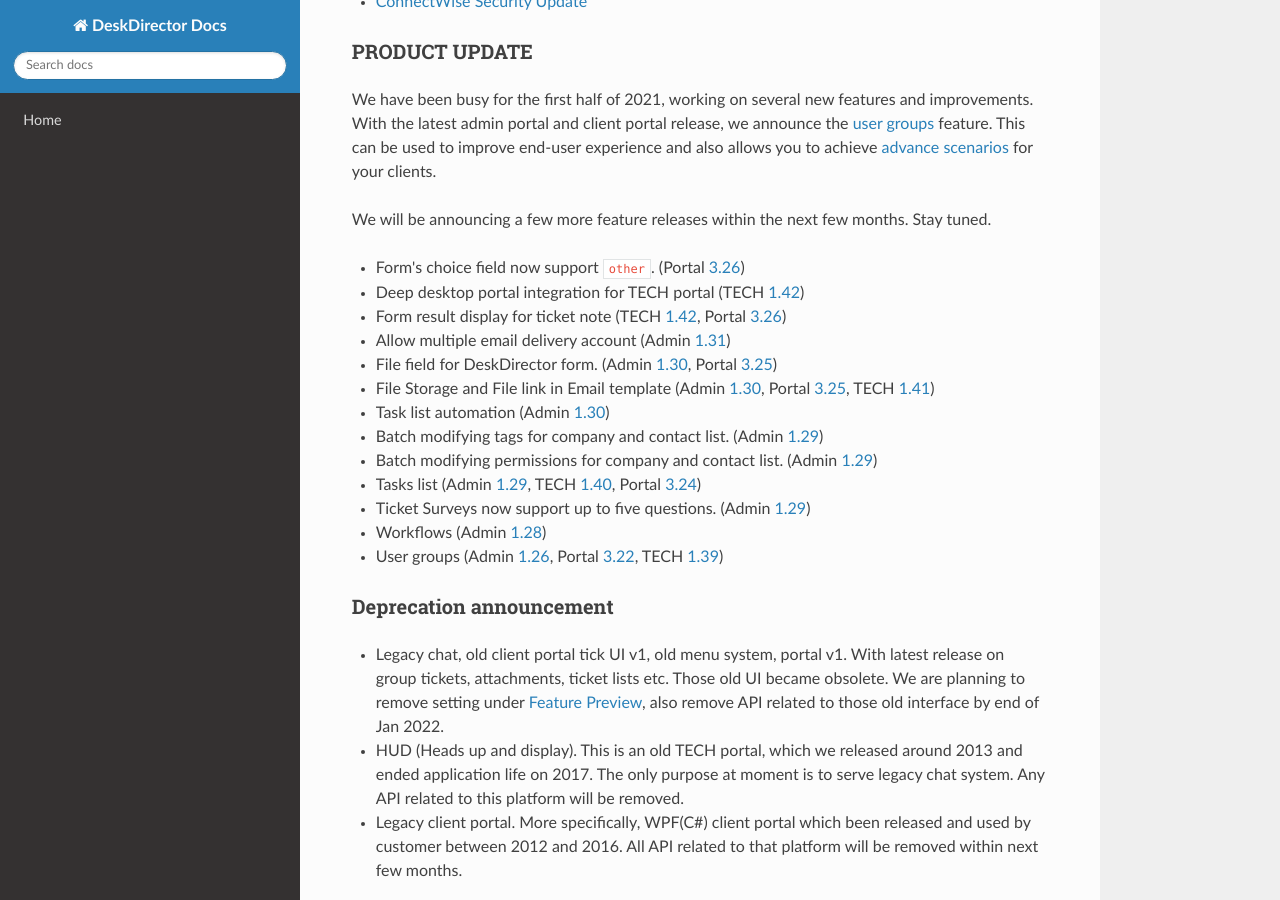
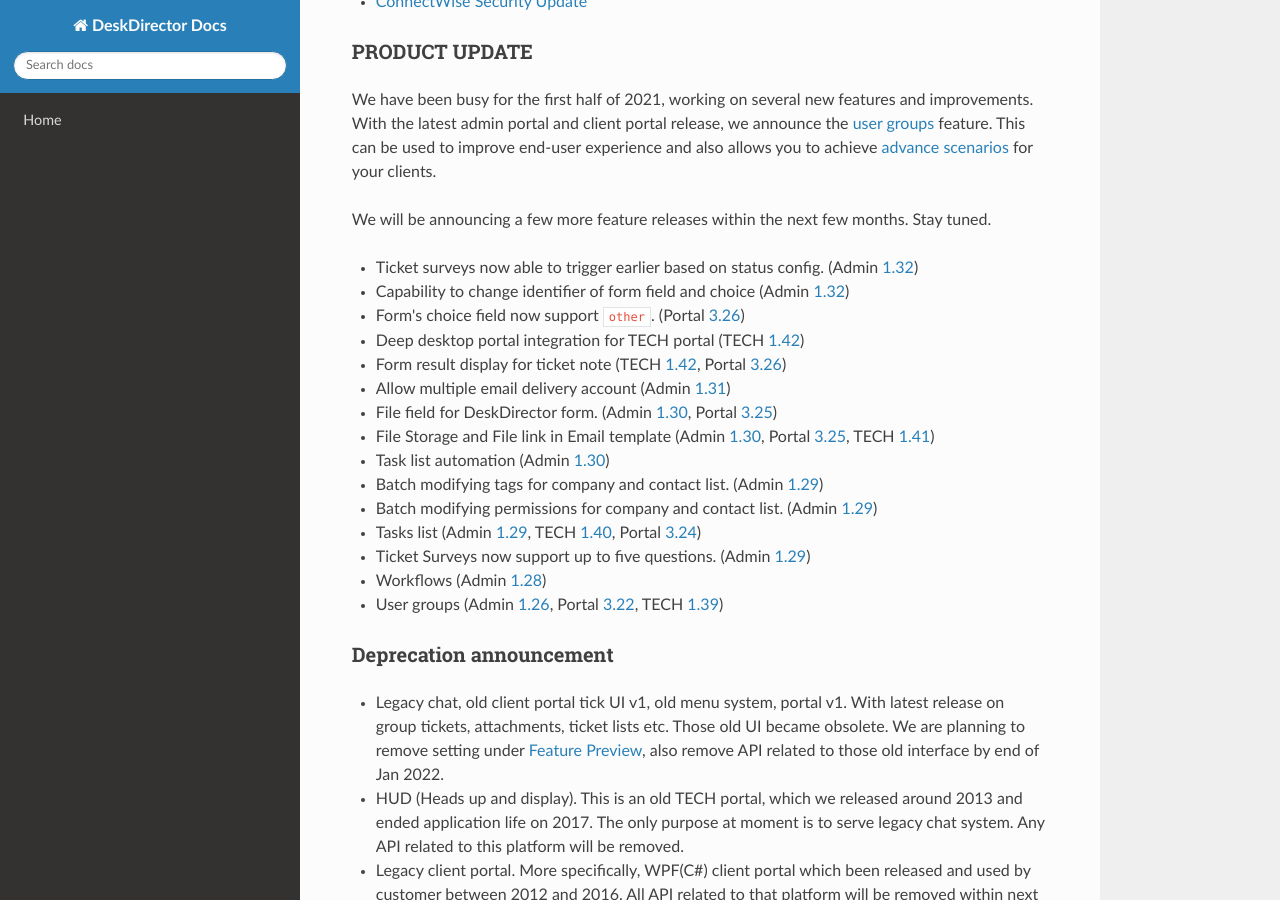
Before and after one commit to DeskDirector/docs, an MkDocs documentation site: the page built from docs/_contents/admin/home/announcement.md, in a window 1280 px wide and 900 px high, scrolled down 375 px. Built offline with MkDocs 1.6.1, drawn with Linux system fonts in a browser that asks for light colours; nearby versions of some CDN libraries; old or Windows-style settings are respelled for this version of MkDocs.

Commit message:
Update announcement.md

```diff
--- a/docs/_contents/admin/home/announcement.md
+++ b/docs/_contents/admin/home/announcement.md
@@ -13,6 +13,8 @@ We have been busy for the first half of 2021, working on several new features an
 
 We will be announcing a few more feature releases within the next few months. Stay tuned.
 
+* Ticket surveys now able to trigger earlier based on status config. (Admin [1.32](/configs/release-notes/admin/v1.32.1))
+* Capability to change identifier of form field and choice (Admin [1.32](/configs/release-notes/admin/v1.32.1))
 * Form's choice field now support `other`. (Portal [3.26](/configs/release-notes/portal/v3.26))
 * Deep desktop portal integration for TECH portal (TECH [1.42](/configs/release-notes/tech/v1.42))
 * Form result display for ticket note (TECH [1.42](/configs/release-notes/tech/v1.42), Portal [3.26](/configs/release-notes/portal/v3.26))
```
